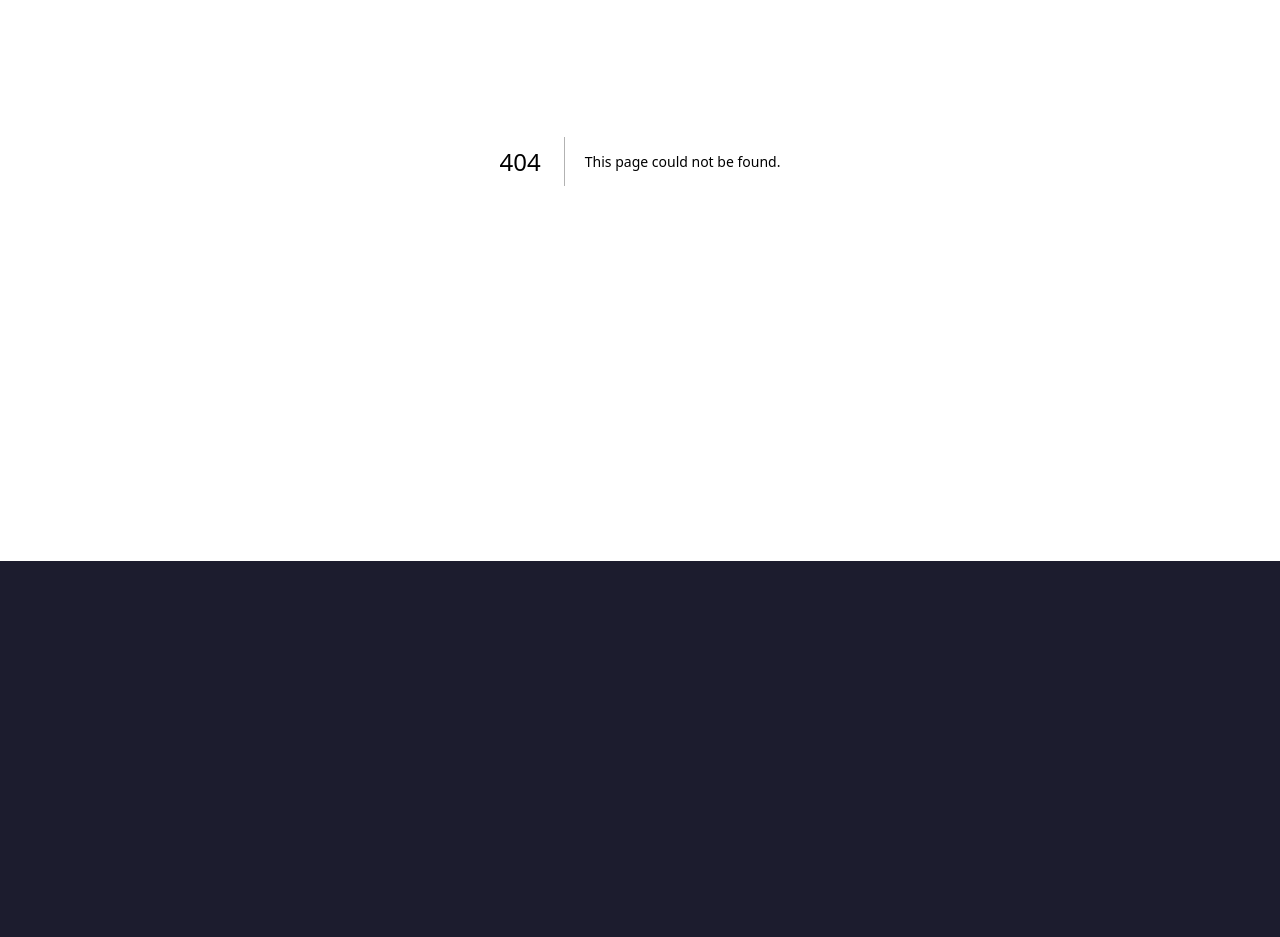
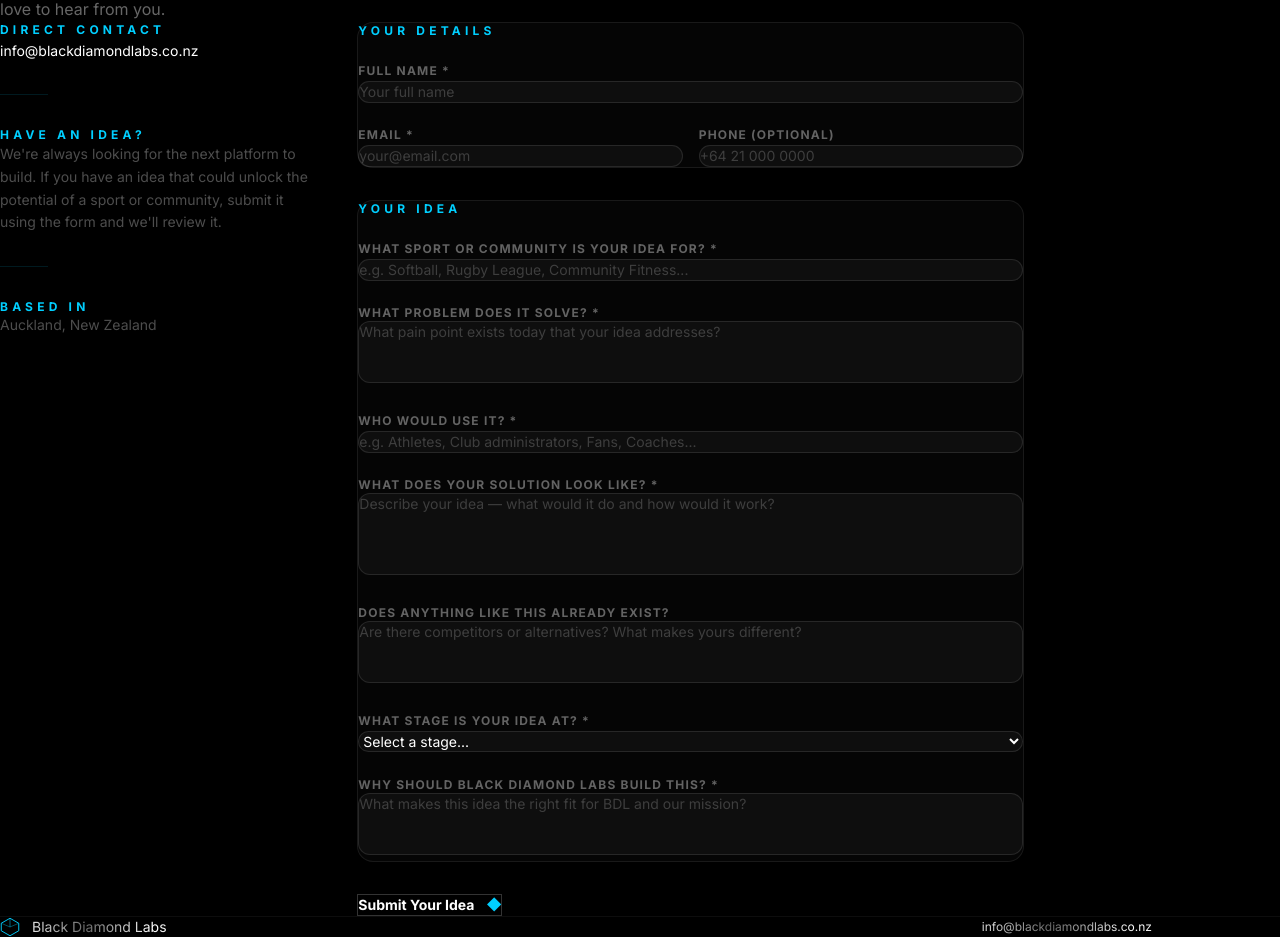
Before and after one commit to N8Nuks/blackdiamondlabs, a Next.js app: page /contact in a window 1280 px wide. Before the commit this address had no page. Shown: the part 239-1176 px from the top of the page. Before the commit the page ends 800 px from the top, so only its background shows below. Built offline with nearby package versions, Linux system fonts and the light colour scheme.

Commit message:
add Contact page with idea submission form

```diff
--- /dev/null
+++ b/app/contact/page.tsx
@@ -0,0 +1,182 @@
+'use client'
+import { useState } from 'react'
+import Nav from '@/components/Nav'
+import Footer from '@/components/Footer'
+
+export default function Contact() {
+  const [submitted, setSubmitted] = useState(false)
+  const [form, setForm] = useState({
+    name: '', email: '', phone: '',
+    sport: '', problem: '', audience: '',
+    solution: '', competitors: '', stage: '', why: '',
+  })
+
+  const handle = (e: React.ChangeEvent<HTMLInputElement | HTMLTextAreaElement | HTMLSelectElement>) => {
+    setForm({ ...form, [e.target.name]: e.target.value })
+  }
+
+  const submit = (e: React.FormEvent) => {
+    e.preventDefault()
+    setSubmitted(true)
+  }
+
+  const inputClass = "w-full bg-white/[0.04] border border-white/10 rounded-xl px-4 py-3 text-sm text-white placeholder-white/20 focus:outline-none focus:border-white/30 transition-colors"
+  const labelClass = "block text-xs font-bold uppercase tracking-widest mb-2"
+
+  return (
+    <main className="min-h-screen bg-black text-white">
+      <Nav />
+
+      {/* Hero */}
+      <section className="relative pt-40 pb-24 px-6 sm:px-16 lg:px-24 overflow-hidden">
+        <div className="absolute inset-0" style={{ background: 'radial-gradient(ellipse 70% 50% at 50% 0%, #001525 0%, #000 65%)' }} />
+        <div className="relative z-10 max-w-5xl mx-auto">
+          <p className="text-xs font-bold uppercase tracking-[0.35em] mb-5" style={{ color: '#00CFFF' }}>Get In Touch</p>
+          <h1 className="text-6xl sm:text-7xl lg:text-8xl font-black leading-none mb-10 text-white">
+            Contact<br />BDL<span style={{ color: '#00CFFF' }}>.</span>
+          </h1>
+          <div className="h-px w-24 mb-10" style={{ backgroundColor: '#00CFFF40' }} />
+          <p className="text-base text-white/40 leading-relaxed max-w-xl">
+            Have a question, a partnership idea, or want to pitch us your vision? We'd love to hear from you.
+          </p>
+        </div>
+      </section>
+
+      <section className="px-6 sm:px-16 lg:px-24 pb-32">
+        <div className="max-w-5xl mx-auto grid lg:grid-cols-3 gap-12">
+
+          {/* Left — contact info */}
+          <div className="flex flex-col gap-8">
+            <div>
+              <p className="text-xs font-bold uppercase tracking-[0.35em] mb-5" style={{ color: '#00CFFF' }}>Direct Contact</p>
+              <a href="mailto:info@blackdiamondlabs.co.nz"
+                className="text-sm text-white/50 hover:text-white transition-colors">
+                info@blackdiamondlabs.co.nz
+              </a>
+            </div>
+
+            <div className="h-px w-12" style={{ backgroundColor: '#00CFFF20' }} />
+
+            <div>
+              <p className="text-xs font-bold uppercase tracking-[0.35em] mb-4" style={{ color: '#00CFFF' }}>Have an Idea?</p>
+              <p className="text-sm text-white/30 leading-relaxed">
+                We're always looking for the next platform to build. If you have an idea that could unlock the potential of a sport or community, submit it using the form and we'll review it.
+              </p>
+            </div>
+
+            <div className="h-px w-12" style={{ backgroundColor: '#00CFFF20' }} />
+
+            <div>
+              <p className="text-xs font-bold uppercase tracking-[0.35em] mb-4" style={{ color: '#00CFFF' }}>Based In</p>
+              <p className="text-sm text-white/30">Auckland, New Zealand</p>
+            </div>
+          </div>
+
+          {/* Right — form */}
+          <div className="lg:col-span-2">
+            {submitted ? (
+              <div className="rounded-2xl border border-white/10 bg-white/[0.03] p-12 text-center flex flex-col gap-6">
+                <div className="text-4xl">◆</div>
+                <h2 className="text-2xl font-black text-white">Idea received.</h2>
+                <p className="text-sm text-white/40 leading-relaxed max-w-sm mx-auto">
+                  Thank you for sharing your vision with us. We review every submission and will be in touch if it's a fit for Black Diamond Labs.
+                </p>
+              </div>
+            ) : (
+              <form onSubmit={submit} className="flex flex-col gap-8">
+
+                {/* Section 1 — Your details */}
+                <div className="rounded-2xl border border-white/8 bg-white/[0.02] p-8 flex flex-col gap-6">
+                  <p className="text-xs font-bold uppercase tracking-[0.35em]" style={{ color: '#00CFFF' }}>Your Details</p>
+
+                  <div>
+                    <label className={labelClass} style={{ color: '#ffffff60' }}>Full Name *</label>
+                    <input name="name" required value={form.name} onChange={handle}
+                      placeholder="Your full name" className={inputClass} />
+                  </div>
+                  <div className="grid sm:grid-cols-2 gap-4">
+                    <div>
+                      <label className={labelClass} style={{ color: '#ffffff60' }}>Email *</label>
+                      <input name="email" type="email" required value={form.email} onChange={handle}
+                        placeholder="your@email.com" className={inputClass} />
+                    </div>
+                    <div>
+                      <label className={labelClass} style={{ color: '#ffffff60' }}>Phone (optional)</label>
+                      <input name="phone" value={form.phone} onChange={handle}
+                        placeholder="+64 21 000 0000" className={inputClass} />
+                    </div>
+                  </div>
+                </div>
+
+                {/* Section 2 — The idea */}
+                <div className="rounded-2xl border border-white/8 bg-white/[0.02] p-8 flex flex-col gap-6">
+                  <p className="text-xs font-bold uppercase tracking-[0.35em]" style={{ color: '#00CFFF' }}>Your Idea</p>
+
+                  <div>
+                    <label className={labelClass} style={{ color: '#ffffff60' }}>What sport or community is your idea for? *</label>
+                    <input name="sport" required value={form.sport} onChange={handle}
+                      placeholder="e.g. Softball, Rugby League, Community Fitness..." className={inputClass} />
+                  </div>
+
+                  <div>
+                    <label className={labelClass} style={{ color: '#ffffff60' }}>What problem does it solve? *</label>
+                    <textarea name="problem" required value={form.problem} onChange={handle}
+                      placeholder="What pain point exists today that your idea addresses?"
+                      rows={3} className={inputClass + ' resize-none'} />
+                  </div>
+
+                  <div>
+                    <label className={labelClass} style={{ color: '#ffffff60' }}>Who would use it? *</label>
+                    <input name="audience" required value={form.audience} onChange={handle}
+                      placeholder="e.g. Athletes, Club administrators, Fans, Coaches..." className={inputClass} />
+                  </div>
+
+                  <div>
+                    <label className={labelClass} style={{ color: '#ffffff60' }}>What does your solution look like? *</label>
+                    <textarea name="solution" required value={form.solution} onChange={handle}
+                      placeholder="Describe your idea — what would it do and how would it work?"
+                      rows={4} className={inputClass + ' resize-none'} />
+                  </div>
+
+                  <div>
+                    <label className={labelClass} style={{ color: '#ffffff60' }}>Does anything like this already exist?</label>
+                    <textarea name="competitors" value={form.competitors} onChange={handle}
+                      placeholder="Are there competitors or alternatives? What makes yours different?"
+                      rows={3} className={inputClass + ' resize-none'} />
+                  </div>
+
+                  <div>
+                    <label className={labelClass} style={{ color: '#ffffff60' }}>What stage is your idea at? *</label>
+                    <select name="stage" required value={form.stage} onChange={handle} className={inputClass}>
+                      <option value="" disabled>Select a stage...</option>
+                      <option value="idea">Just an idea</option>
+                      <option value="research">Some research done</option>
+                      <option value="prototype">Prototype exists</option>
+                      <option value="ready">Ready to build</option>
+                    </select>
+                  </div>
+
+                  <div>
+                    <label className={labelClass} style={{ color: '#ffffff60' }}>Why should Black Diamond Labs build this? *</label>
+                    <textarea name="why" required value={form.why} onChange={handle}
+                      placeholder="What makes this idea the right fit for BDL and our mission?"
+                      rows={3} className={inputClass + ' resize-none'} />
+                  </div>
+                </div>
+
+                <button type="submit"
+                  className="self-start inline-flex items-center gap-3 border border-white/20 px-10 py-4 text-sm font-bold text-white hover:bg-white/5 hover:border-white/40 transition-all duration-200">
+                  Submit Your Idea
+                  <span style={{ color: '#00CFFF' }}>◆</span>
+                </button>
+
+              </form>
+            )}
+          </div>
+        </div>
+      </section>
+
+      <Footer />
+    </main>
+  )
+}
--- a/components/Nav.tsx
+++ b/components/Nav.tsx
@@ -14,7 +14,7 @@ export default function Nav() {
       </a>
       <div className="flex items-center gap-10">
         {['Brands','About','Platform','Contact'].map(item => (
-          <a key={item} href={item === 'Brands' ? '/brands' : item === 'About' ? '/about' : item === 'Contact' ? 'mailto:info@blackdiamondlabs.co.nz' : item === 'Platform' ? '/platform' : '#'}
+          <a key={item} href={item === 'Brands' ? '/brands' : item === 'About' ? '/about' : item === 'Contact' ? 'mailto:info@blackdiamondlabs.co.nz' : item === 'Platform' ? '/platform' : item === 'Contact' ? '/contact' : '#'}
             className="text-xs font-bold uppercase tracking-widest text-white/50 hover:text-white transition-colors hidden md:block">
             {item}
           </a>
```
